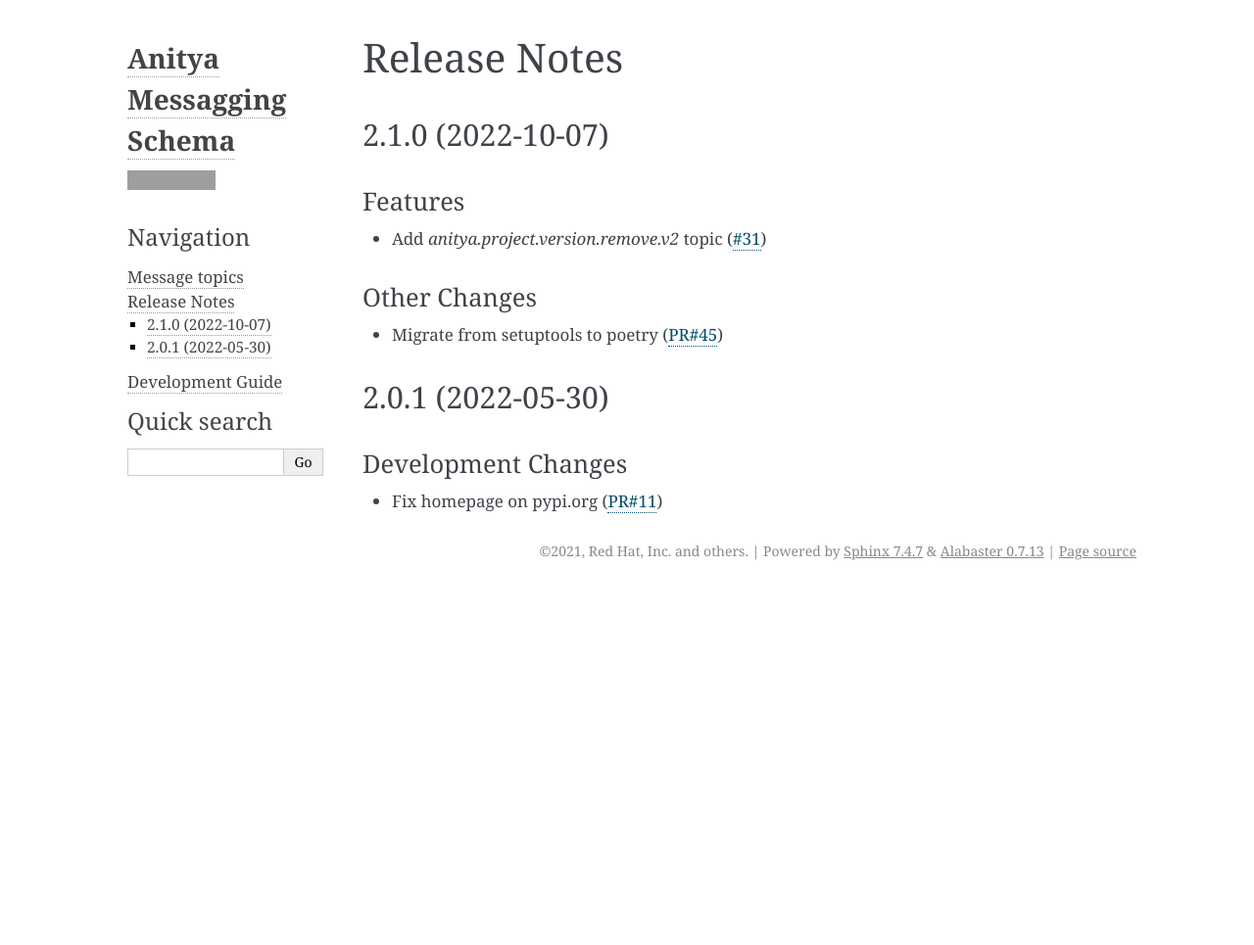
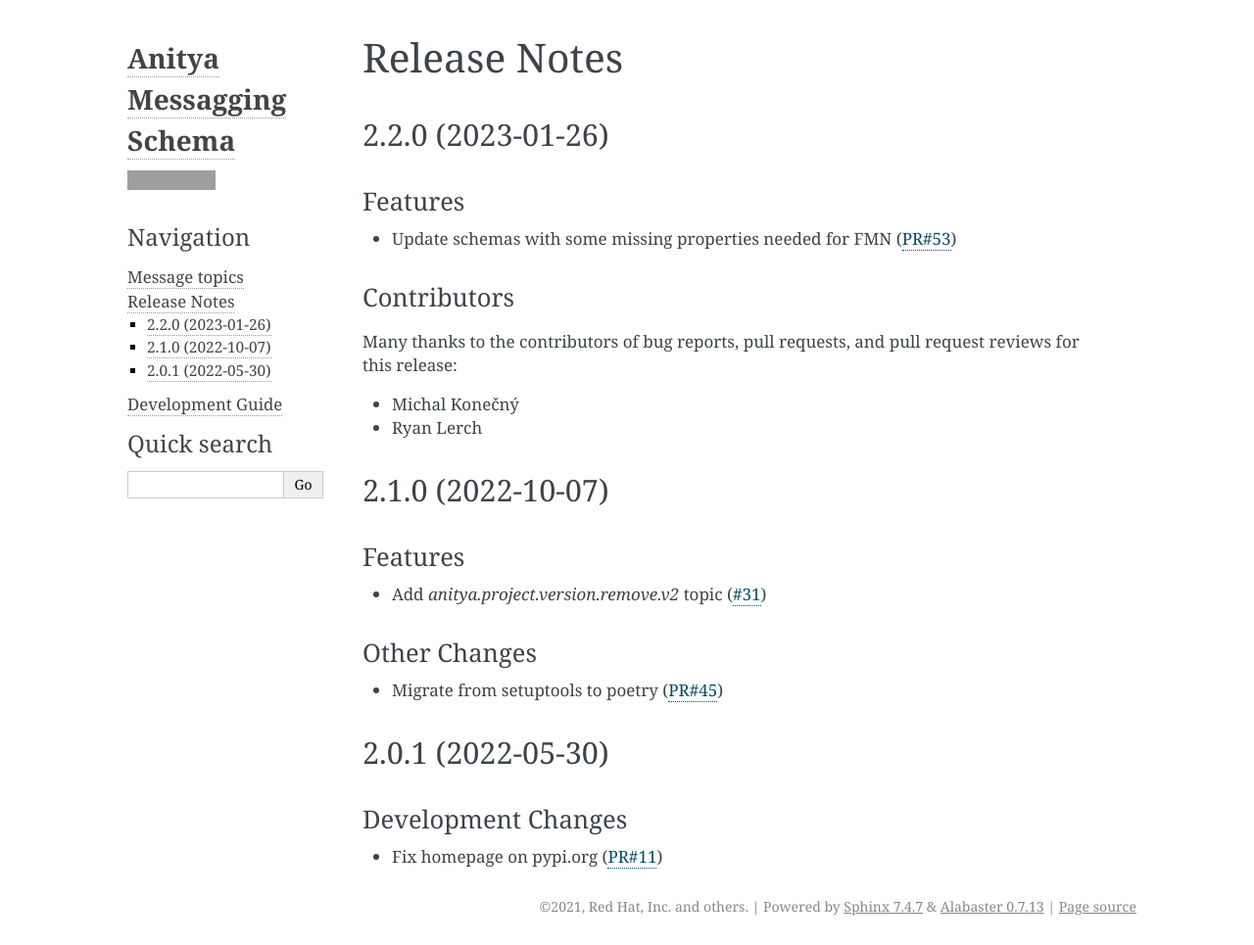
Before and after one commit to fedora-infra/anitya-messages, a Sphinx documentation site: the page built from docs/release-notes.rst, in a window 1280 px wide. Shown: the whole page at 98% size. Built offline with Sphinx 7.4.7, drawn with Linux system fonts in a browser that asks for light colours; before the commit the page ends 900 px from its top, so only the background shows below that; grey boxes are pictures that could not be loaded.

Commit message:
Anitya schema 2.2.0
Signed-off-by: Michal Konečný <mkonecny@redhat.com>

```diff
--- a/docs/release-notes.rst
+++ b/docs/release-notes.rst
@@ -3,6 +3,25 @@ Release Notes
 =============
 
 .. towncrier release notes start
+
+2.2.0 (2023-01-26)
+==================
+
+Features
+--------
+
+* Update schemas with some missing properties needed for FMN
+  (`PR#53 <https://github.com/fedora-infra/anitya-messages/pull/53>`_)
+
+
+Contributors
+------------
+Many thanks to the contributors of bug reports, pull requests, and pull request
+reviews for this release:
+
+* Michal Konečný
+* Ryan Lerch
+
 
 2.1.0 (2022-10-07)
 ==================
--- a/pyproject.toml
+++ b/pyproject.toml
@@ -60,7 +60,7 @@ exclude = '''
 
 [tool.poetry]
 name = "anitya_schema"
-version = "2.1.0"
+version = "2.2.0"
 description = "JSON schema definitions for messages published by Anitya"
 authors = ["Fedora Infrastructure Team <infrastructure@lists.fedoraproject.org>"]
 maintainers = ["Fedora Infrastructure Team <infrastructure@lists.fedoraproject.org>"]
```
